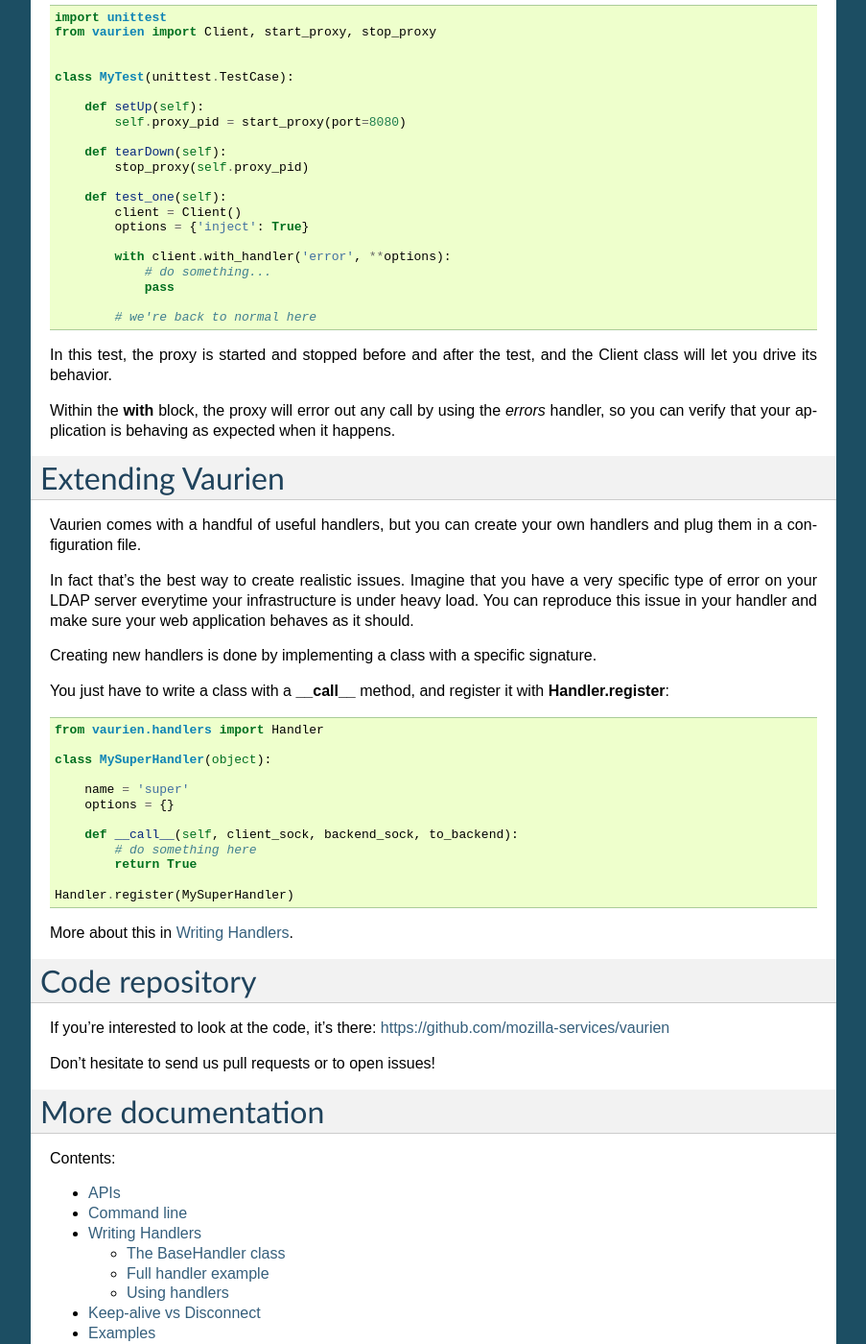
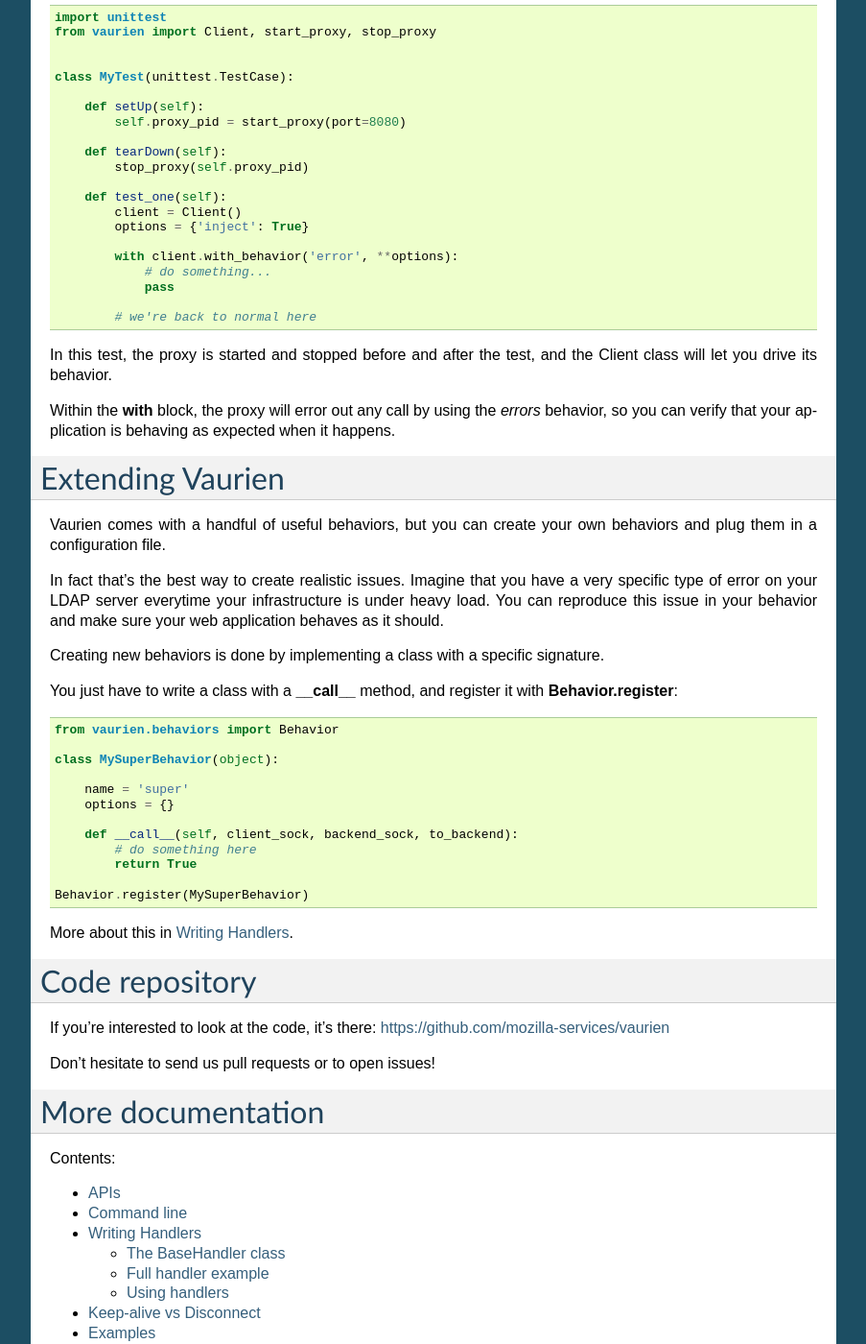
Before and after one commit to community-libs/vaurien, a Sphinx documentation site: the page built from docs/source/index.rst, in a window 1280 px wide and 1400 px high, scrolled down 1811 px. Shown: the whole window at 96% size, without its empty margins (198-1101 px from the left). Built offline with Sphinx 7.4.7, drawn with Linux system fonts in a browser that asks for light colours; pages that are not in the unit, such as notebooks, are missing from menus; some of the changed text lies outside the part shown.

Commit message:
started to fix the doc

```diff
--- a/docs/source/index.rst
+++ b/docs/source/index.rst
@@ -57,10 +57,10 @@
 
 
 Vaurien will stream all the traffic to google.com but will add delays 20% of the
-time. You can pass options to the handler using *--handler-NAME-OPTION* options::
+time. You can pass options to the behavior using *--behavior-NAME-OPTION* options::
 
     $ vaurien --proxy localhost:8000 --backend google.com:80 --behavior 20:delay \
-        --handler-delay-sleep 2
+        --behavior-delay-sleep 2
 
 Passing all options through the command-line can be tedious, so you can
 also create a *ini* file for this::
@@ -70,14 +70,14 @@
     proxy = localhost:8000
     behavior = 20:delay
 
-    [handler:delay]
+    [behavior:delay]
     sleep = 2
 
 
 Each behavior applied on the request or response going through Vaurien
-is called a **handler**, and the ini file gets one section per handler.
+is called a **behavior**, and the ini file gets one section per behavior.
 
-You can find a descriptions of all built-in handlers here: :ref:`handlers`.
+You can find a descriptions of all built-in behaviors here: :ref:`behaviors`.
 
 You can also find some examples here: :ref:`examples`.
 
@@ -127,7 +127,7 @@
             client = Client()
             options = {'inject': True}
 
-            with client.with_handler('error', **options):
+            with client.with_behavior('error', **options):
                 # do something...
                 pass
 
@@ -138,29 +138,29 @@
 test, and the Client class will let you drive its behavior.
 
 Within the **with** block, the proxy will error out any call by using
-the *errors* handler, so you can verify that your application is
+the *errors* behavior, so you can verify that your application is
 behaving as expected when it happens.
 
 
 Extending Vaurien
 =================
 
-Vaurien comes with a handful of useful :ref:`handlers`, but you can create your own
-handlers and plug them in a configuration file.
+Vaurien comes with a handful of useful :ref:`behaviors`, but you can create your own
+behaviors and plug them in a configuration file.
 
 In fact that's the best way to create realistic issues. Imagine that you
 have a very specific type of error on your LDAP server everytime your
 infrastructure is under heavy load. You can reproduce this issue in your
-handler and make sure your web application behaves as it should.
+behavior and make sure your web application behaves as it should.
 
-Creating new handlers is done by implementing a class with a specific signature.
+Creating new behaviors is done by implementing a class with a specific signature.
 
 You just have to write a class with a **__call__** method, and register it with
-**Handler.register**::
+**Behavior.register**::
 
-    from vaurien.handlers import Handler
+    from vaurien.behaviors import Behavior
 
-    class MySuperHandler(object):
+    class MySuperBehavior(object):
 
         name = 'super'
         options = {}
@@ -169,7 +169,7 @@
             # do something here
             return True
 
-    Handler.register(MySuperHandler)
+    Behavior.register(MySuperBehavior)
 
 
 More about this in :ref:`extending`.
@@ -192,7 +192,7 @@
    :maxdepth: 2
 
    apis
-   handlers
+   behaviors
    extending
    keepalive
    examples
```
Also changed, not shown: docs/handlers_ext.py (+8 -8 lines).
